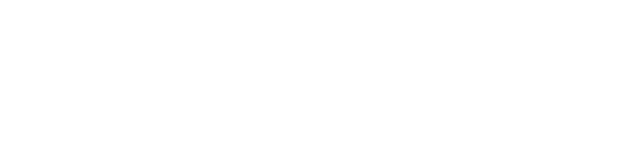
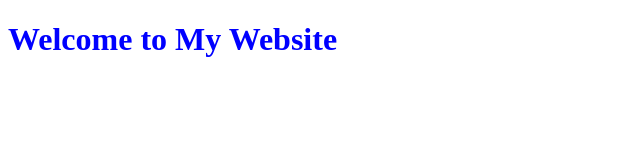
Before and after one commit to imrulkayes2/my-first-repo, a plain HTML site: page index.html in a window 1280 px wide. Shown: the whole page, without its empty margins (0-640 px from the left). Drawn offline with Linux system fonts and the light colour scheme.

Commit message:
welcome heading added

```diff
--- a/index.html
+++ b/index.html
@@ -9,7 +9,7 @@
 </head>
 
 <body>
-
+    <h1>Welcome to My Website</h1>
 </body>
 
 </html>
--- a/style.css
+++ b/style.css
@@ -0,0 +1,3 @@
+h1 {
+    color: blue;
+}
```
